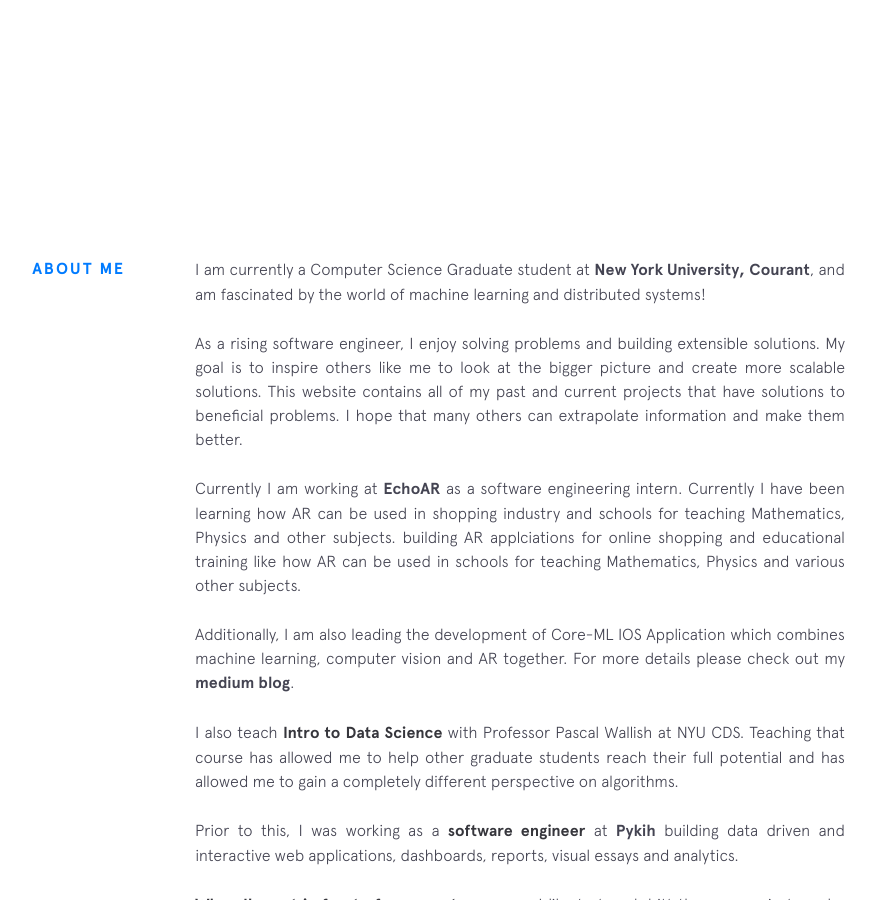
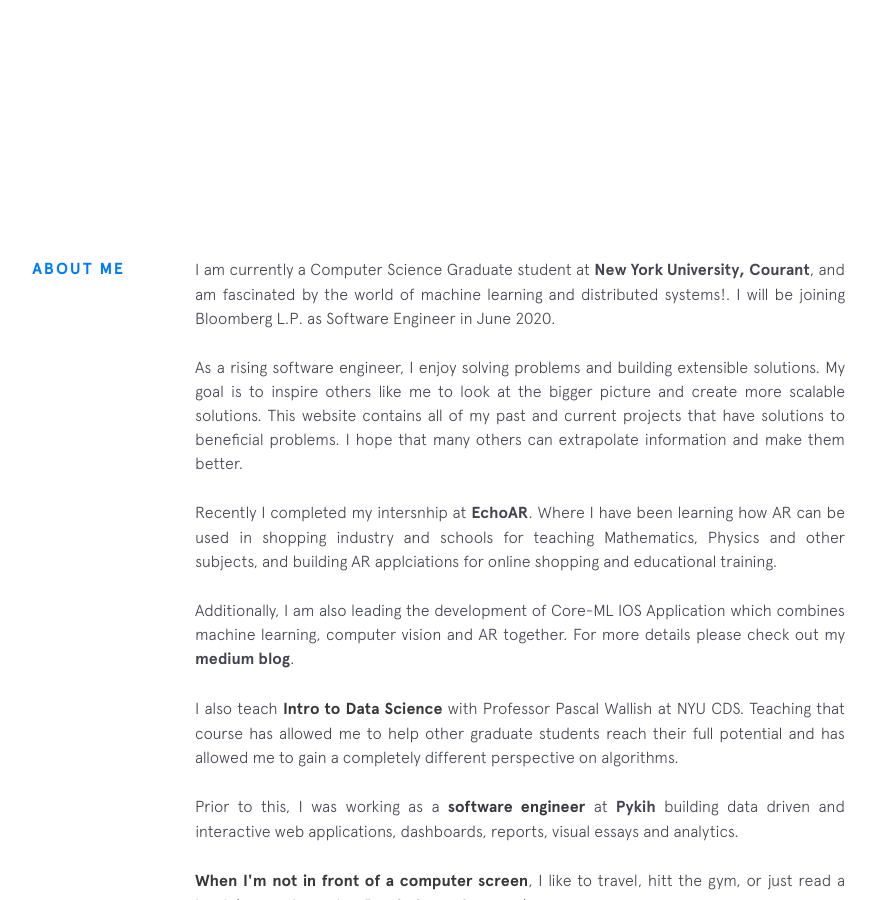
Before and after one commit to mohitnihalani/mohitnihalani.github.io, a Jekyll site: the page built from index.html, in a window 1280 px wide and 900 px high, scrolled down 743 px. Shown: the whole window, without its empty margins (255-1131 px from the left). Built offline with Jekyll 4.4.1, drawn with Linux system fonts in a browser that asks for light colours; nearby versions of some CDN libraries; some of the changed text lies outside the part shown.

Commit message:
Updated Background

```diff
--- a/_includes/background.html
+++ b/_includes/background.html
@@ -2,7 +2,7 @@
   <div class="section__title">About Me</div>
   <div class="section__content">
     <p>
-      I am currently a Computer Science Graduate student at  <a class="underline-link" href="https://cs.nyu.edu/" target="_blank">New York University,</a> <a class="underline-link" href="https://cs.nyu.edu/" target="_blank">Courant</a>, and am fascinated by the world of machine learning and distributed systems!
+      I am currently a Computer Science Graduate student at  <a class="underline-link" href="https://cs.nyu.edu/" target="_blank">New York University,</a> <a class="underline-link" href="https://cs.nyu.edu/" target="_blank">Courant</a>, and am fascinated by the world of machine learning and distributed systems!. I will be joining Bloomberg L.P. as Software Engineer in June 2020.
     </p>
 
     <p>
@@ -10,8 +10,8 @@
     </p>
 
     <p>
-      Currently I am working at <a class="underline-link" href="https://www.echoar.xyz/" target="_blank"> EchoAR </a> as a software engineering intern. Currently I have been learning how AR can be used in shopping industry and schools for teaching Mathematics, Physics and other subjects.
-      building AR applciations for online shopping and educational training like how AR can be used in schools for teaching Mathematics, Physics and various other subjects.
+      Recently I completed my intersnhip at <a class="underline-link" href="https://www.echoar.xyz/" target="_blank"> EchoAR </a>. Where I have been learning how AR can be used in shopping industry and schools for teaching Mathematics, Physics and other subjects,
+      and building AR applciations for online shopping and educational training.
     </p>
     <p>
       Additionally, I am also leading the development of Core-ML IOS Application which combines machine learning, computer vision and AR together.  For more details please check out my <a class="underline-link" href="https://medium.com/dev-genius/foreground-background-separation-using-core-ml-82efbe7e7fc8" target="_blank">medium blog</a>.
```
Also changed, not shown: other parts of _includes/background.html (+1 -1 lines).
